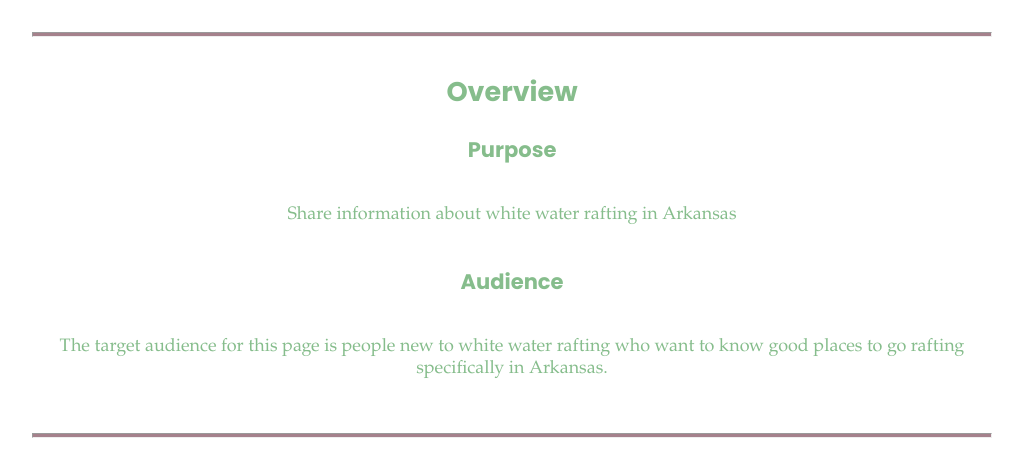
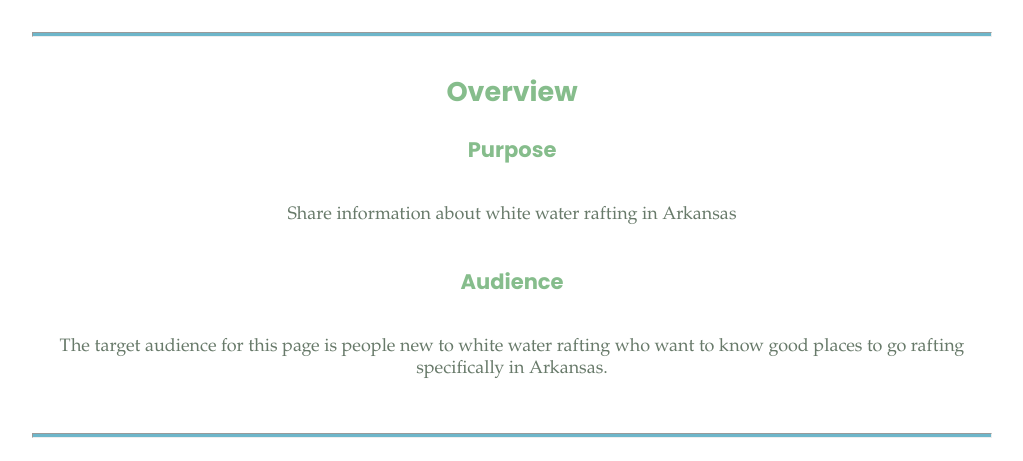
Before and after one commit to ksg721/wdd130, a plain HTML site: page wwr/site-plan-rafting.html in a window 1280 px wide. Shown: the part 339-800 px from the top of the page, without its empty margins (128-1151 px from the left). Drawn offline with Linux system fonts and the light colour scheme; a web font is replaced by a local one.

Commit message:
changed font coloring

```diff
--- a/wwr/styles/site-plan-rafting.css
+++ b/wwr/styles/site-plan-rafting.css
@@ -8,7 +8,7 @@ Fonts are separated by a & */
   /* change the values below to your colors from your palette */
   --primary-color: #86BD8C;
   --secondary-color: #687A6A;
-  --accent1-color: #A5818C;
+  --accent1-color: #6db6ca;
   --accent2-color: white;
 
   /* change the values below to your chosen font(s) */
@@ -18,11 +18,11 @@ Fonts are separated by a & */
   /* these colors below should be chosen from among your palette colors above */
   --headline-color-on-white: #86BD8C;  /* headlines on a white background */
   --headline-color-on-color: white; /* headlines on a colored background */
-  --paragraph-color-on-white: #86BD8C; /* paragraph text on a white background */
+  --paragraph-color-on-white: #687A6A; /* paragraph text on a white background */
   --paragraph-color-on-color: white; /* paragraph text on a colored background */
   --paragraph-background-color: #687A6A  ;
   --nav-link-color: #86BD8C;
-  --nav-background-color: #A5818C;
+  --nav-background-color: #6db6ca;
   --nav-hover-link-color: white;
   --nav-hover-background-color: #687A6A;
 }
```
